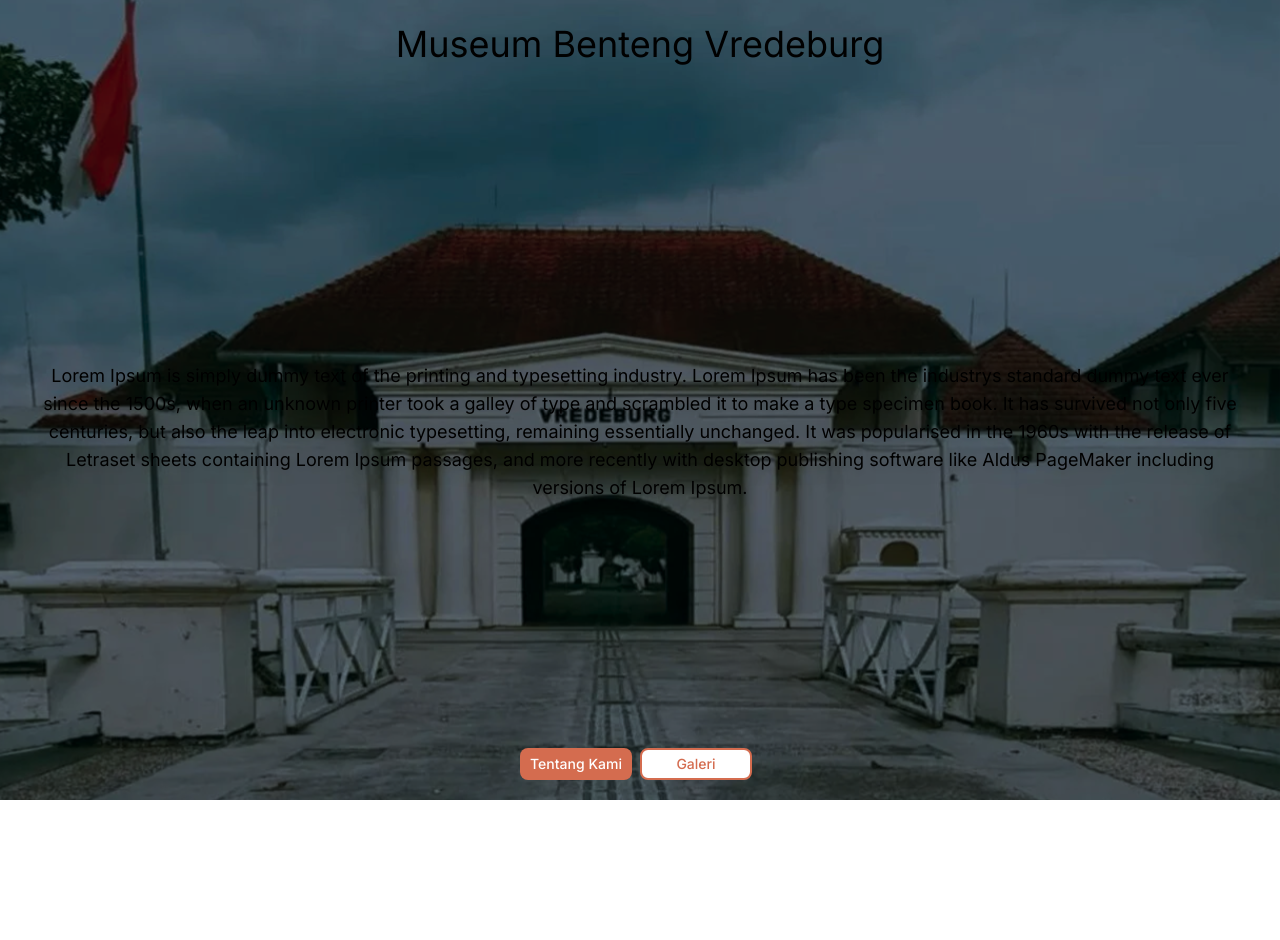
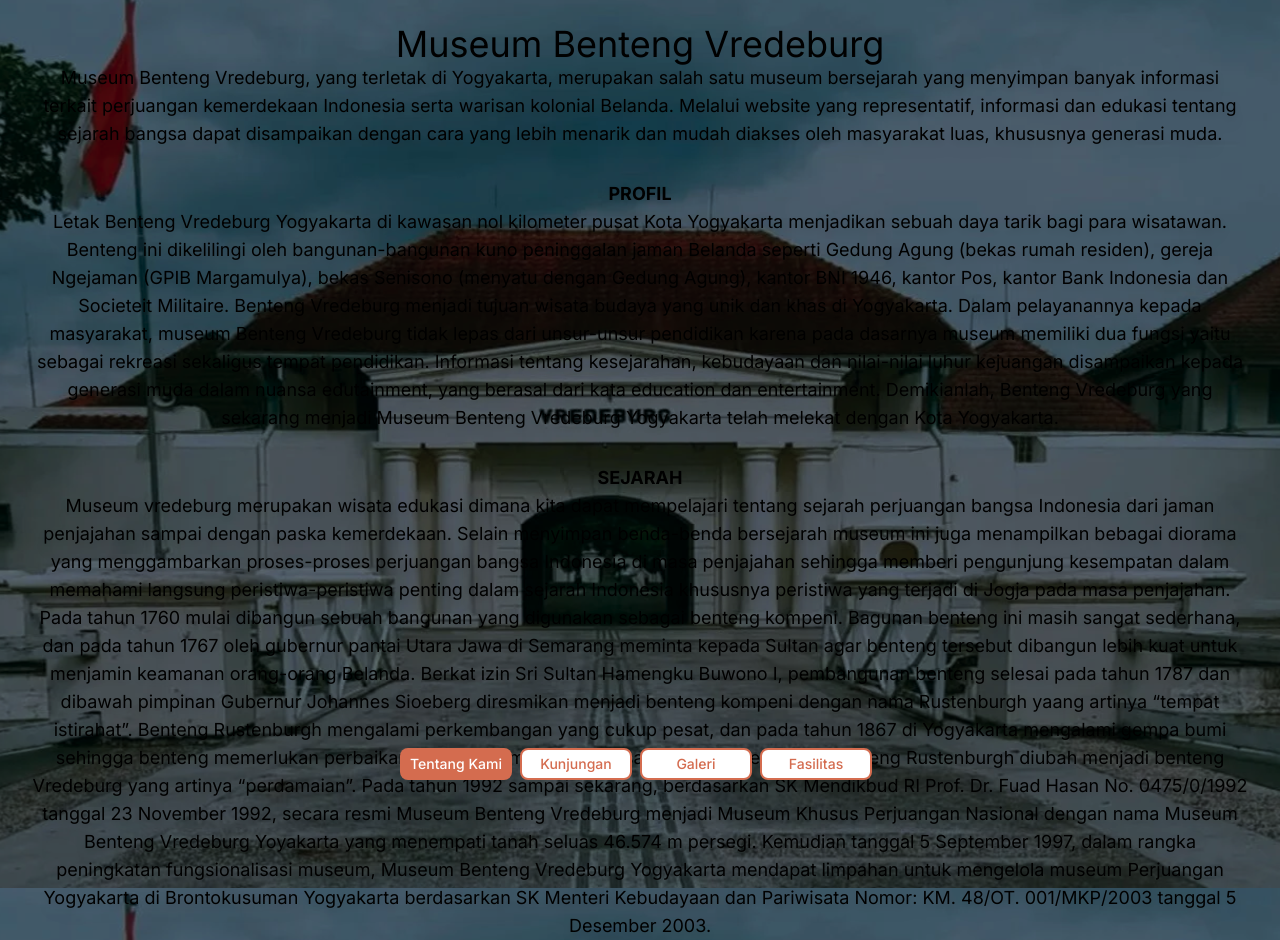
Before and after one commit to alisaid-sm/galeri-benteng-vredeburg, a Next.js app: page / in a window 1280 px wide. Before the commit the page ends 800 px from the top, so only its background shows below. Built offline with nearby package versions, Linux system fonts and the light colour scheme.

Commit message:
add content tentang kami & kunjungan

```diff
--- /dev/null
+++ b/src/app/fasilitas/[id]/page.tsx
@@ -0,0 +1,33 @@
+import arrayOfFasilitas, { TArrayOfFasilitas } from "@/data/fasilitas";
+
+export default async function Page({
+  params,
+}: {
+  params: Promise<{ id: string }>;
+}) {
+  const arrayOfFasilitass : TArrayOfFasilitas[] = arrayOfFasilitas;
+  let id = (await params).id;
+
+  if (Number(id) > arrayOfFasilitass.length) {
+    id = String(arrayOfFasilitass.length);
+  }
+
+  const foto = arrayOfFasilitass.filter(obj => obj.id === Number(id))[0];
+
+  return (
+    <div className="relative">
+      <div
+        className={`h-screen brightness-50`}
+        style={{backgroundImage: `url('/img/${foto.image}')`, backgroundSize: "cover"}}
+      ></div>
+      <div className="overlay-bg absolute top-10 w-52 left-1/2 translate-x-[-50%]">
+        <h1 className="text-center m-auto p-5">{foto.name}</h1>
+      </div>
+      <div className="overlay-bg absolute bottom-56 left-1/2 translate-x-[-50%] w-3/4">
+        <p className="text-center m-auto p-5">
+          {foto.description}
+        </p>
+      </div>
+    </div>
+  );
+}
--- /dev/null
+++ b/src/app/fasilitas/page.tsx
@@ -0,0 +1,26 @@
+import arrayOfFasilitas, { TArrayOfFasilitas } from "@/data/fasilitas";
+import Link from "next/link";
+
+export default function Galeri() {
+  const arrayOfFasilitass : TArrayOfFasilitas[] = arrayOfFasilitas;
+
+  return (
+    <main className="p-20 h-screen overflow-y-scroll">
+      <div className="grid grid-cols-4 gap-5">
+        {arrayOfFasilitass.map((obj) => (
+          <div key={obj.id} className={`card bg-center`} style={{background: `url('/img/${obj.image}')`}}>
+            <span className="absolute top-3">{obj.name}</span>
+            <Link href={`/fasilitas/${obj.id}`}>
+              <button
+                type="button"
+                className="btn-2-active absolute bottom-3 left-1/2 translate-x-[-50%]"
+              >
+                Detail
+              </button>
+            </Link>
+          </div>
+        ))}
+      </div>
+    </main>
+  );
+}
--- /dev/null
+++ b/src/app/kunjungan/page.tsx
@@ -0,0 +1,34 @@
+export default function Kunjungan() {
+  return (
+    <main>
+      <div className="flex flex-col h-screen">
+        <div className="flex justify-center pt-6 pb-8">
+          <span className="text-4xl">Kunjungan</span>
+        </div>
+        <div className="flex justify-center items-center flex-grow flex-col">
+          <div className="px-8 drop-shadow-lg shadow-black text-center text-lg">
+            <h1 className="font-bold">WAKTU KUNJUNGAN</h1>
+            <p>Senin-Kamis : 08:00-20:00 WIB</p>
+            <p>Jumat-Minggu : 08:00-22:00 WIB</p>
+            <p>MUSEUM BUKA SETIAP HARI</p>
+          </div>
+          <div className="px-8 pt-8 drop-shadow-lg shadow-black text-center text-lg">
+            <h1 className="font-bold">TIKET KUNJUNGAN</h1>
+            <p>Senin-Kamis 08.00-20.00 WIB</p>
+            <p>Anak-Anak Rp.10.000</p>
+            <p>Dewasa Rp.15.000</p>
+            <p>Foreigner Rp.30.000</p>
+            <p>Jumat-Minggu 08.00-16.00 WIB</p>
+            <p>Anak-Anak Rp.15.000</p>
+            <p>Dewasa Rp.20.000</p>
+            <p>Foreigner Rp.40.000</p>
+            <p>Jumat-Minggu 16.01-22.00 WIB</p>
+            <p>Anak-Anak Rp.20.000</p>
+            <p>Dewasa Rp.25.000</p>
+            <p>Foreigner Rp.50.000</p>
+          </div>
+        </div>
+      </div>
+    </main>
+  );
+}
--- a/src/app/page.tsx
+++ b/src/app/page.tsx
@@ -5,18 +5,75 @@
         <div className="flex justify-center pt-6">
           <span className="text-4xl">Museum Benteng Vredeburg</span>
         </div>
-        <div className="flex justify-center items-center flex-grow">
-          <p className="drop-shadow-lg shadow-black text-center p-8 text-lg">
-            Lorem Ipsum is simply dummy text of the printing and typesetting
-            industry. Lorem Ipsum has been the industrys standard dummy text
-            ever since the 1500s, when an unknown printer took a galley of type
-            and scrambled it to make a type specimen book. It has survived not
-            only five centuries, but also the leap into electronic typesetting,
-            remaining essentially unchanged. It was popularised in the 1960s
-            with the release of Letraset sheets containing Lorem Ipsum passages,
-            and more recently with desktop publishing software like Aldus
-            PageMaker including versions of Lorem Ipsum.
-          </p>
+        <div className="flex justify-center items-center flex-grow flex-col">
+          <div className="px-8 drop-shadow-lg shadow-black text-center text-lg">
+            <p>
+              Museum Benteng Vredeburg, yang terletak di Yogyakarta, merupakan
+              salah satu museum bersejarah yang menyimpan banyak informasi
+              terkait perjuangan kemerdekaan Indonesia serta warisan kolonial
+              Belanda. Melalui website yang representatif, informasi dan edukasi
+              tentang sejarah bangsa dapat disampaikan dengan cara yang lebih
+              menarik dan mudah diakses oleh masyarakat luas, khususnya generasi
+              muda.
+            </p>
+          </div>
+          <div className="px-8 pt-8 drop-shadow-lg shadow-black text-center text-lg">
+            <h1 className="font-bold">PROFIL</h1>
+            <p>
+              Letak Benteng Vredeburg Yogyakarta di kawasan nol kilometer pusat
+              Kota Yogyakarta menjadikan sebuah daya tarik bagi para wisatawan.
+              Benteng ini dikelilingi oleh bangunan-bangunan kuno peninggalan
+              jaman Belanda seperti Gedung Agung (bekas rumah residen), gereja
+              Ngejaman (GPIB Margamulya), bekas Senisono (menyatu dengan Gedung
+              Agung), kantor BNI 1946, kantor Pos, kantor Bank Indonesia dan
+              Societeit Militaire. Benteng Vredeburg menjadi tujuan wisata
+              budaya yang unik dan khas di Yogyakarta. Dalam pelayanannya kepada
+              masyarakat, museum Benteng Vredeburg tidak lepas dari unsur-unsur
+              pendidikan karena pada dasarnya museum memiliki dua fungsi yaitu
+              sebagai rekreasi sekaligus tempat pendidikan. Informasi tentang
+              kesejarahan, kebudayaan dan nilai-nilai luhur kejuangan
+              disampaikan kepada generasi muda dalam nuansa edutainment, yang
+              berasal dari kata education dan entertainment. Demikianlah,
+              Benteng Vredeburg yang sekarang menjadi Museum Benteng Vredeburg
+              Yogyakarta telah melekat dengan Kota Yogyakarta.
+            </p>
+          </div>
+          <div className="px-8 pt-8 drop-shadow-lg shadow-black text-center text-lg">
+            <h1 className="font-bold">SEJARAH</h1>
+            <p>
+              Museum vredeburg merupakan wisata edukasi dimana kita dapat
+              mempelajari tentang sejarah perjuangan bangsa Indonesia dari jaman
+              penjajahan sampai dengan paska kemerdekaan. Selain menyimpan
+              benda-benda bersejarah museum ini juga menampilkan bebagai diorama
+              yang menggambarkan proses-proses perjuangan bangsa Indonesia di
+              masa penjajahan sehingga memberi pengunjung kesempatan dalam
+              memahami langsung peristiwa-peristiwa penting dalam sejarah
+              Indonesia khususnya peristiwa yang terjadi di Jogja pada masa
+              penjajahan. Pada tahun 1760 mulai dibangun sebuah bangunan yang
+              digunakan sebagai benteng kompeni. Bagunan benteng ini masih
+              sangat sederhana, dan pada tahun 1767 oleh gubernur pantai Utara
+              Jawa di Semarang meminta kepada Sultan agar benteng tersebut
+              dibangun lebih kuat untuk menjamin keamanan orang-orang Belanda.
+              Berkat izin Sri Sultan Hamengku Buwono I, pembangunan benteng
+              selesai pada tahun 1787 dan dibawah pimpinan Gubernur Johannes
+              Sioeberg diresmikan menjadi benteng kompeni dengan nama
+              Rustenburgh yaang artinya “tempat istirahat”. Benteng Rustenburgh
+              mengalami perkembangan yang cukup pesat, dan pada tahun 1867 di
+              Yogyakarta mengalami gempa bumi sehingga benteng memerlukan
+              perbaikan. Setelah pemugaran selesai oleh Daendels nama benteng
+              Rustenburgh diubah menjadi benteng Vredeburg yang artinya
+              “perdamaian”. Pada tahun 1992 sampai sekarang, berdasarkan SK
+              Mendikbud RI Prof. Dr. Fuad Hasan No. 0475/0/1992 tanggal 23
+              November 1992, secara resmi Museum Benteng Vredeburg menjadi
+              Museum Khusus Perjuangan Nasional dengan nama Museum Benteng
+              Vredeburg Yoyakarta yang menempati tanah seluas 46.574 m persegi.
+              Kemudian tanggal 5 September 1997, dalam rangka peningkatan
+              fungsionalisasi museum, Museum Benteng Vredeburg Yogyakarta
+              mendapat limpahan untuk mengelola museum Perjuangan Yogyakarta di
+              Brontokusuman Yogyakarta berdasarkan SK Menteri Kebudayaan dan
+              Pariwisata Nomor: KM. 48/OT. 001/MKP/2003 tanggal 5 Desember 2003.
+            </p>
+          </div>
         </div>
       </div>
     </main>
--- a/src/components/navbar.tsx
+++ b/src/components/navbar.tsx
@@ -2,21 +2,19 @@
 
 import Link from "next/link";
 import { useParams, usePathname } from "next/navigation";
+import { useRouter } from 'next/navigation';
 
 export default function Navbar() {
   const pathname = usePathname();
   const params = useParams();
+  const router = useRouter();
 
-  return pathname === `/galeri/${params?.id}` ? (
+  return pathname === `/galeri/${params?.id}` ||
+    pathname === `/fasilitas/${params?.id}` ? (
     <div className="flex justify-center w-full fixed bottom-5">
-      <Link href="/galeri">
-        <button
-          type="button"
-          className="btn-active"
-        >
-          Kembali
-        </button>
-      </Link>
+      <button type="button" className="btn-active" onClick={router.back}>
+        Kembali
+      </button>
     </div>
   ) : (
     <div className="flex justify-center w-full fixed bottom-5">
@@ -26,6 +24,16 @@
           className={`${pathname === "/" ? "btn-active" : "btn-inactive"}`}
         >
           Tentang Kami
+        </button>
+      </Link>
+      <Link href="/kunjungan">
+        <button
+          type="button"
+          className={`${
+            pathname === "/kunjungan" ? "btn-active" : "btn-inactive"
+          }`}
+        >
+          Kunjungan
         </button>
       </Link>
       <Link href="/galeri">
@@ -38,6 +46,16 @@
           Galeri
         </button>
       </Link>
+      <Link href="/fasilitas">
+        <button
+          type="button"
+          className={`${
+            pathname === "/fasilitas" ? "btn-active" : "btn-inactive"
+          }`}
+        >
+          Fasilitas
+        </button>
+      </Link>
     </div>
   );
 }
--- /dev/null
+++ b/src/data/fasilitas.ts
@@ -0,0 +1,23 @@
+export type TArrayOfFasilitas = {
+    id: number,
+    name: string,
+    image: string,
+    description: string
+};
+
+const arrayOfFasilitas : TArrayOfFasilitas[] = [
+    {
+        id: 1,
+        name: "Toilet",
+        image: "fas1.png",
+        description: "Fasilitas kamar mandi/toilet menjadi hal penting dalam menunjang kenyamanan pengunjung. Kamar mandi museum terdapat di semua sisi museum yaitu (barat, utara, timur dan selatan)."
+    },
+    {
+        id: 2,
+        name: "Taman Bermain Anak",
+        image: "fas2.png",
+        description: "Museum Benteng Vredeburg Yogyakarta taman yang terdapat di depan pintu keluar ruang pameran diorama IV merupakan taman bermain bagi anak-anak yang dilengkapi dengan permainan anak anak antara lain ayunan, tangga lengkung dan perosotan."
+    },
+]
+
+export default arrayOfFasilitas;
```
Also changed, not shown: public/img/fas1.png (added), public/img/fas2.png (added).
